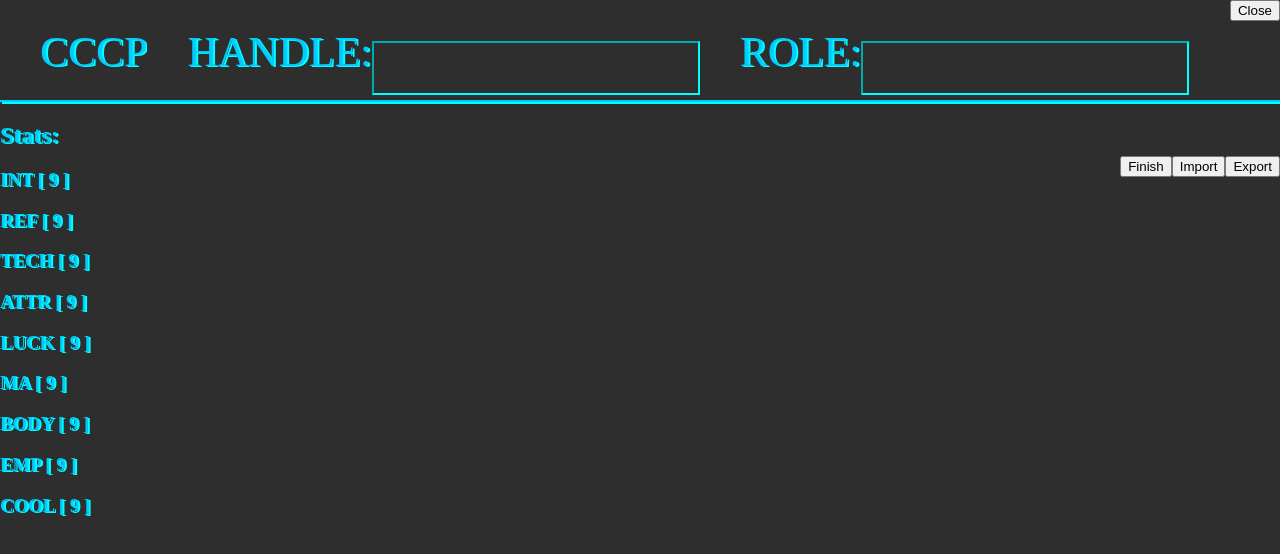
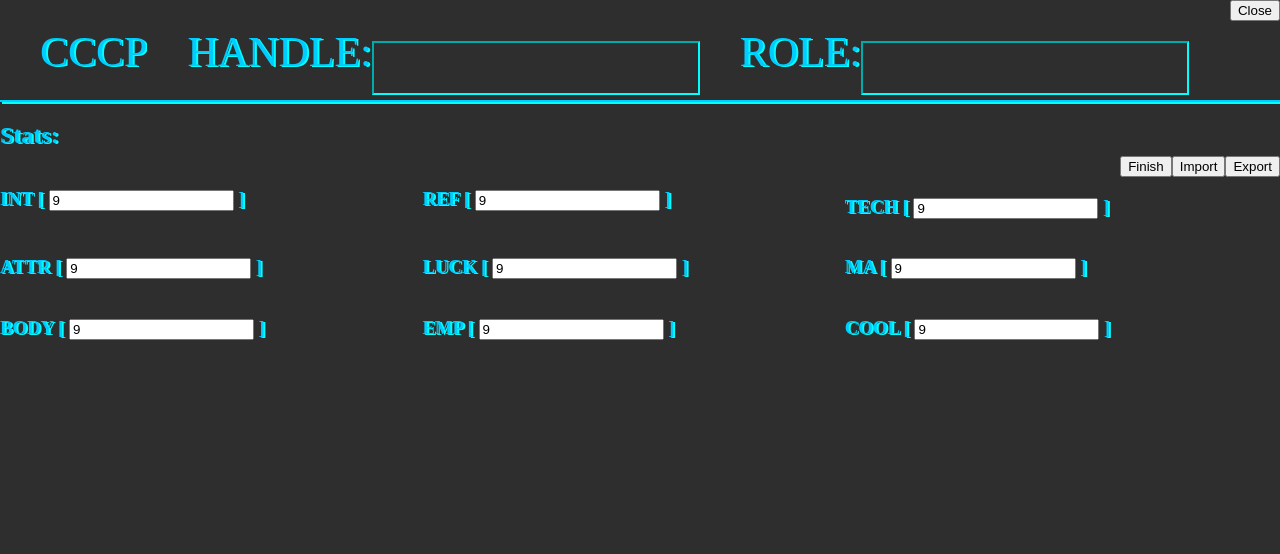
Before and after one commit to Snowcart/cyberpunk-character-console-project, a React app in the folder app/: page / in a window 1280 px wide. Both pictures are taken after a click on the button "Edit". Shown: the top 554 px of the page. Built offline with nearby package versions, Linux system fonts and the light colour scheme.

Commit message:
Edit stats

```diff
--- /dev/null
+++ b/app/src/stats/Stat.tsx
@@ -0,0 +1,66 @@
+import styled from 'styled-components';
+import { characterContext } from '../context/CharacterContext';
+import * as React from 'react';
+
+const Stat = (props: Props) => {
+	const characterCtx = React.useContext(characterContext);
+	const updateStat = (e: any, statCode: string) => {
+		const value = e.target.value > 10 ? 10 : e.target.value;
+		const key = getNameFromCode(statCode);
+		characterCtx.setCharacter({
+			...characterCtx.character,
+			stats: { ...characterCtx.character?.stats, [key]: value }
+		});
+	};
+
+	const editableNumber = characterCtx.editable ? (
+		<input type="number" value={props.number} max={10} onChange={(e) => updateStat(e, props.title)} />
+	) : (
+		props.number
+	);
+
+	return (
+		<StatSection key={props.title}>
+			<h3>
+				{props.title} [ {!props.split ? editableNumber : `${editableNumber} / ${props.calculated}`} ]
+			</h3>
+		</StatSection>
+	);
+};
+
+export default Stat;
+
+interface Props {
+	title: string;
+	number: number;
+	split?: boolean;
+	calculated?: number;
+}
+
+const StatSection = styled.div`
+	float: left;
+	width: 33%;
+`;
+
+const getNameFromCode = (statCode: string) => {
+	switch (statCode) {
+		case 'INT':
+			return 'intelligence';
+		case 'REF':
+			return 'reflex';
+		case 'TECH':
+			return 'tech';
+		case 'ATTR':
+			return 'attractiveness';
+		case 'LUCK':
+			return 'luck';
+		case 'MA':
+			return 'movementAbility';
+		case 'BODY':
+			return 'body';
+		case 'EMP':
+			return 'empathy';
+		case 'COOL':
+			return 'cool';
+	}
+};
--- a/app/src/stats/Stats.tsx
+++ b/app/src/stats/Stats.tsx
@@ -2,6 +2,7 @@ import { characterContext } from '../context/CharacterContext';
 import * as React from 'react';
 import Stats from '../models/stats';
 import styled from 'styled-components';
+import Stat from './Stat';
 
 const Stats = () => {
 	const characterCtx = React.useContext(characterContext);
@@ -19,16 +20,6 @@ const Stats = () => {
 		stats.tech = 9;
 	}
 
-	const stat = (title: string, number: number, split?: boolean, calculated?: number) => {
-		return (
-			<div key={title}>
-				<h3>
-					{title} [ {!split ? number : `${number} / ${calculated}`} ]
-				</h3>
-			</div>
-		);
-	};
-
 	const createStatTable = () => {
 		const statArray: StatView[] = [
 			{ title: 'INT', value: stats.intelligence },
@@ -43,7 +34,7 @@ const Stats = () => {
 		];
 
 		return statArray.map((x) => {
-			return stat(x.title, x.value);
+			return <Stat title={x.title} number={x.value} />;
 		});
 	};
 
```
